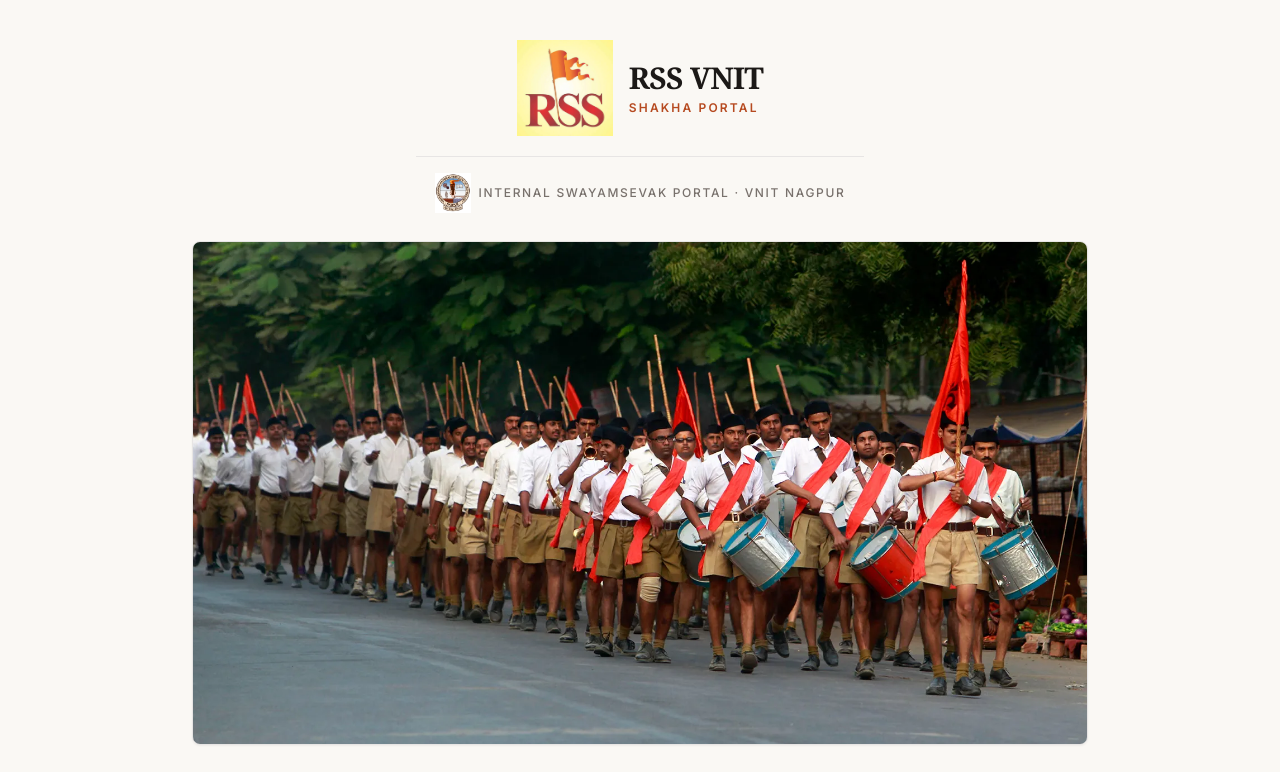
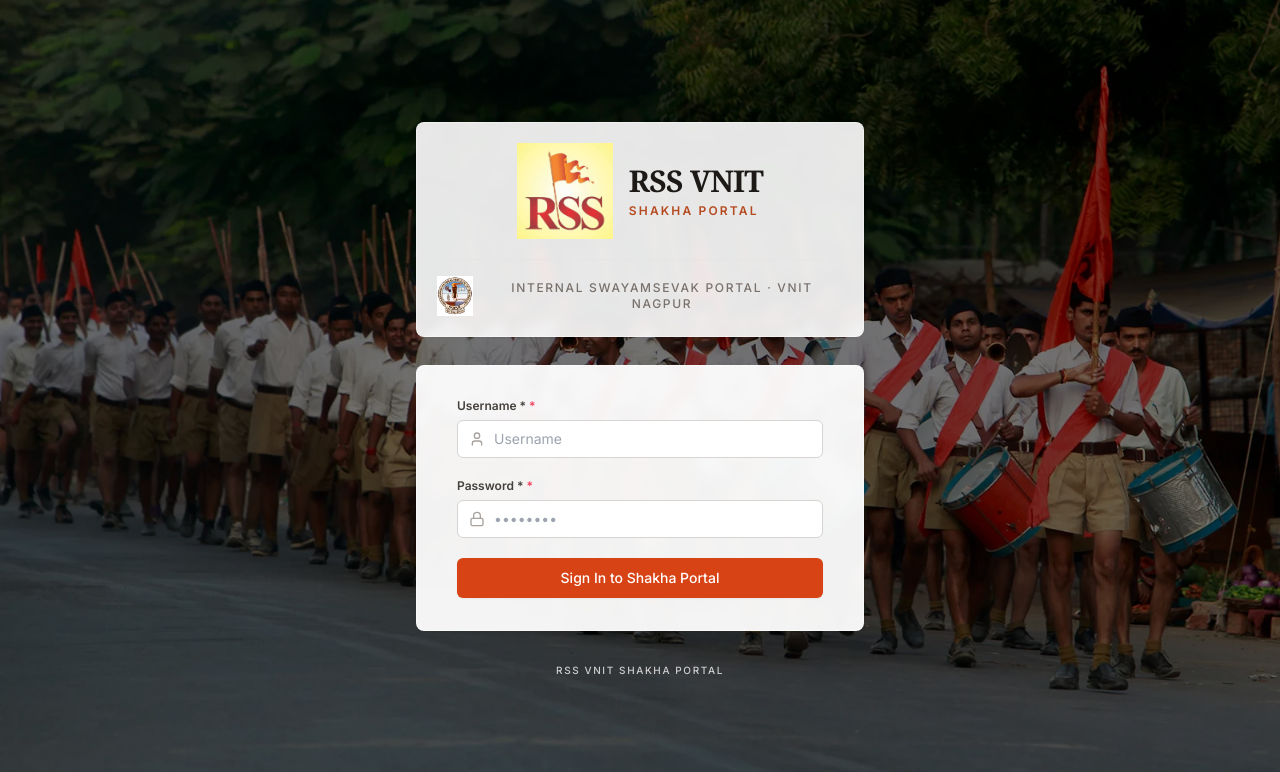
Before and after one commit to devendra000001/proje, a React (Vite) app in the folder client/: page /login in a window 1280 px wide. Shown: the top 772 px of the page. Built offline with nearby package versions, Linux system fonts and the light colour scheme; no server answers.

Commit message:
Add full screen login background

```diff
--- a/client/src/pages/LoginPage.jsx
+++ b/client/src/pages/LoginPage.jsx
@@ -38,9 +38,12 @@
   };
 
   return (
-    <div className="min-h-screen bg-[#FAF8F4] px-4 py-10 sm:px-6 lg:px-8">
-      <div className="mx-auto flex min-h-[calc(100vh-5rem)] w-full max-w-5xl flex-col items-center justify-center">
-      <div className="mb-7 w-full max-w-md text-center">
+    <div
+      className="relative isolate flex min-h-screen w-full items-center justify-center overflow-x-hidden bg-[#FAF8F4] bg-cover bg-center px-4 py-10 before:absolute before:inset-0 before:bg-black/55 before:content-[''] sm:px-6 lg:px-8"
+      style={{ backgroundImage: "url('/assets/path.webp')" }}
+    >
+      <div className="relative z-10 mx-auto flex min-h-[calc(100vh-5rem)] w-full max-w-5xl flex-col items-center justify-center">
+      <div className="mb-7 w-full max-w-md rounded-lg border border-white/40 bg-white/90 p-5 text-center shadow-sm backdrop-blur-sm">
         <div className="mb-5 flex items-center justify-center gap-4">
           <img src="/assets/rss-logo.png" alt="RSS" className="h-20 w-20 shrink-0 object-contain sm:h-24 sm:w-24" />
           <div className="text-left">
@@ -54,14 +57,8 @@
         </div>
       </div>
 
-      <img
-        src="/assets/path.webp"
-        alt="RSS shakha march"
-        className="mb-7 aspect-video w-full max-w-4xl rounded-lg border border-stone-200 object-cover shadow-sm"
-      />
-
       <div className="w-full max-w-md">
-        <div className="rounded-lg border border-stone-200 bg-white px-6 py-8 shadow-sm sm:px-10">
+        <div className="rounded-lg border border-white/50 bg-white/95 px-6 py-8 shadow-sm backdrop-blur-sm sm:px-10">
           <form className="space-y-5" onSubmit={handleSubmit}>
             {errorMsg && (
               <div className="bg-rose-50 border border-rose-200 text-rose-800 px-4 py-3 rounded-md text-xs font-medium">
@@ -102,7 +99,7 @@
 
         </div>
       </div>
-      <p className="mt-8 text-center text-[10px] font-medium uppercase tracking-[0.16em] text-stone-400">RSS VNIT Shakha Portal</p>
+      <p className="mt-8 text-center text-[10px] font-medium uppercase tracking-[0.16em] text-stone-100/80">RSS VNIT Shakha Portal</p>
       </div>
     </div>
   );
```
